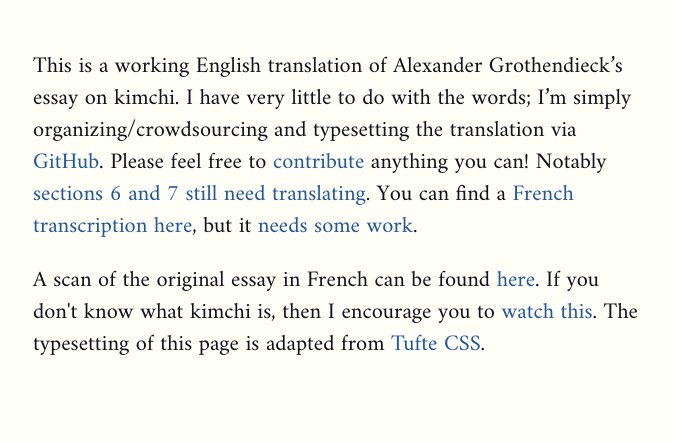
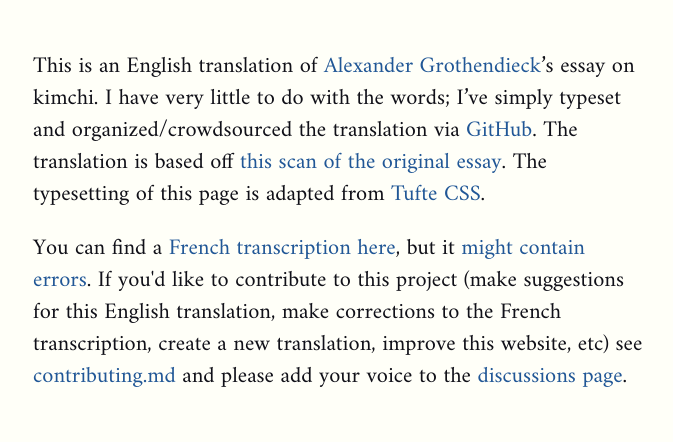
Before and after one commit to mikepierce/grothendieck-kimchi, a plain HTML site: page translations/english/index.html in a window 1280 px wide. Shown: the part 205-647 px from the top of the page, without its empty margins (127-800 px from the left). Drawn offline with Linux system fonts and the light colour scheme; files that its build step writes are made by us from their sources.

Commit message:
Update English preface and add whois.pdf

```diff
--- a/translations/english/7.html
+++ b/translations/english/7.html
@@ -1,6 +1,6 @@
 <h3 id="7">Seven</h3>
-&ldquo;Sweet Kimchi&rdquo;
 <p>
+&ldquo;Sweet Kimchi&rdquo;.
 This is a misnomer,
 for a preparation of fruits and vegetables of Japanese origin, not Korean.
 The traditional preparation was given to me by a Buddhist monk friend&mdash;&#8203;
--- a/translations/english/index.html
+++ b/translations/english/index.html
@@ -16,26 +16,28 @@
       <p class="subtitle">Organized by Mike Pierce</p>
       <section>
         <p>
-        This is a working English translation
-        of Alexander Grothendieck&rsquo;s essay on kimchi.
+        This is an English translation of
+        <a target="_blank" href="https://www.ams.org/notices/200808/tx080800930p.pdf">Alexander Grothendieck</a>&rsquo;s essay on kimchi.
+        <!-- <a target="_blank" href="assets/whois.pdf">Alexander Grothendieck</a>&rsquo;s essay on kimchi. -->
         I have very little to do with the words;
-        I&rsquo;m simply organizing/&#8203;crowd&shy;sourcing and typesetting the trans&shy;lation via
+        I&rsquo;ve simply typeset and organized/&#8203;crowd&shy;sourced the trans&shy;lation via
         <a target="_blank" href="https://github.com/mikepierce/grothendieck-kimchi">GitHub</a>.
-        Please feel free to
-        <a target="_blank" href="https://github.com/mikepierce/grothendieck-kimchi/issues">contribute</a>
-        anything you can!
-        Notably <a target=_blank" href="https://github.com/mikepierce/grothendieck-kimchi/issues">sections 6 and 7 still need translating</a>.
-        You can find a <a href="translations/french/">French transcription here</a>,
-        <!-- You can find a <a href="https://mikepierce.github.io/grothendieck-kimchi/translations/french/">French transcription here</a>,-->
-        but it <a target="_blank" href="https://github.com/mikepierce/grothendieck-kimchi/issues/9">needs some work</a>.
+        The translation is based off
+        <a target="_blank" href="http://www.ihes.fr/~damour/IMAGE/kimchi_grothendieck.pdf">this scan of the original essay</a>.
+        <!-- <a target="_blank" href="assets/source.pdf">this scan of the original essay</a>. -->
+        The typesetting of this page is adapted from
+        <a target="_blank" href="https://edwardtufte.github.io/tufte-css/">Tufte CSS</a>.
         </p>
         <p>
-        A scan of the original essay in French can be found
-        <a target="_blank" href="http://www.ihes.fr/~damour/IMAGE/kimchi_grothendieck.pdf">here</a>.
-        If you don't know what kimchi is, then I encourage you to
-        <a target="_blank" href="https://youtu.be/W4hvneKcPZI">watch this</a>.
-        The typesetting of this page is adapted from
-        <a target="_blank" href="https://edwardtufte.github.io/tufte-css/">Tufte CSS</a>.
+        You can find a <a href="translations/french/">French transcription here</a>,
+        but it <a target="_blank" href="https://github.com/mikepierce/grothendieck-kimchi/issues/9">might contain errors</a>.
+        If you'd like to contribute to this project
+        (make suggestions for this English translation,
+        make corrections to the French transcription,
+        create a new translation, improve this website, etc) see
+        <a target="_blank" href="https://github.com/mikepierce/grothendieck-kimchi/blob/master/CONTRIBUTING.md">contributing.md</a>
+        and please add your voice to the
+        <a target="_blank" href="https://github.com/mikepierce/grothendieck-kimchi/discussions">discussions page</a>.
         </p>
       </section>
 
```
Also changed, not shown: 1 other file.
